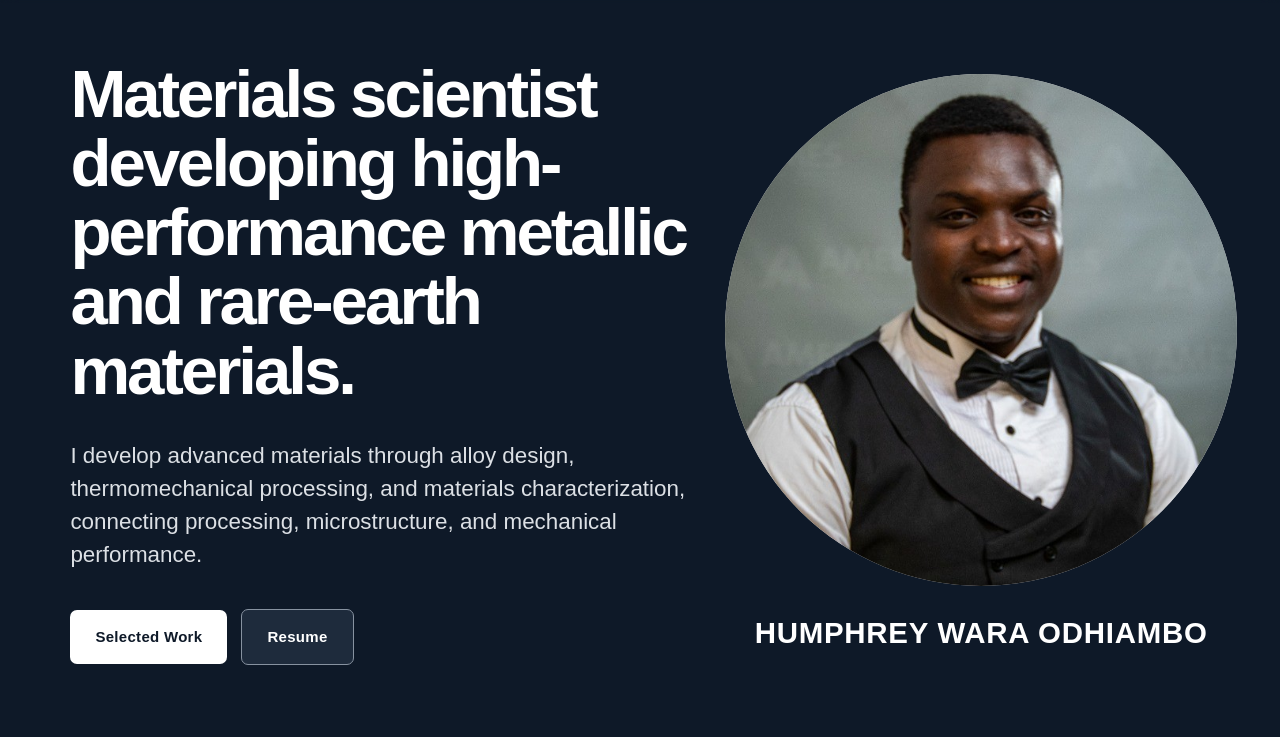
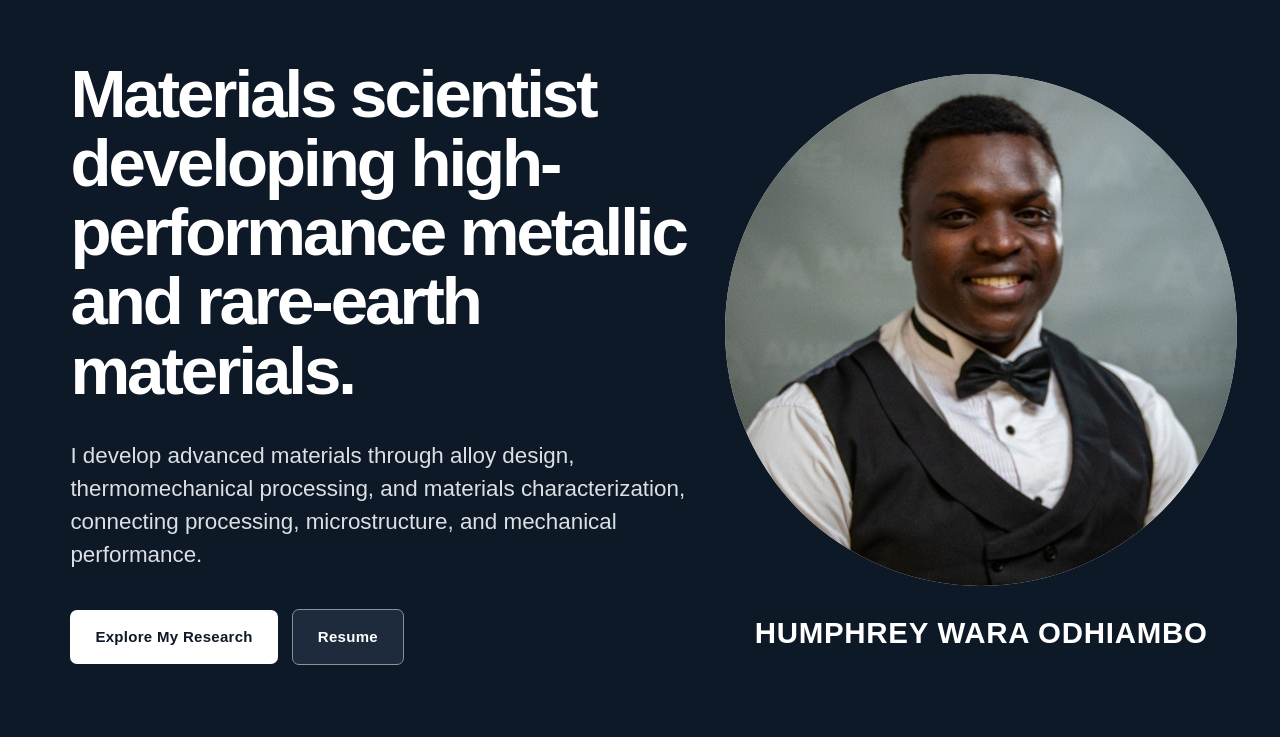
Before and after one commit to HumphreyWara/humphreywara.github.io, a plain HTML site: page index.html in a window 1280 px wide. Shown: the part 63-800 px from the top of the page. Drawn offline with Linux system fonts and the light colour scheme.

Commit message:
Add files via upload

```diff
--- a/index.html
+++ b/index.html
@@ -66,7 +66,7 @@
     <h1>Materials scientist developing high-performance metallic and rare-earth materials.</h1>
     <p class="lead">I develop advanced materials through alloy design, thermomechanical processing, and materials characterization, connecting processing, microstructure, and mechanical performance.</p>
     <div class="actions">
-      <a class="button hero-primary" href="#publications">Selected Work</a>
+      <a class="button hero-primary" href="#research-interests">Explore My Research</a>
       <a class="button hero-secondary" href="Humphrey_Wara_Odhiambo_CV.pdf" target="_blank" rel="noopener">Resume</a>
     </div>
   </div>
```
